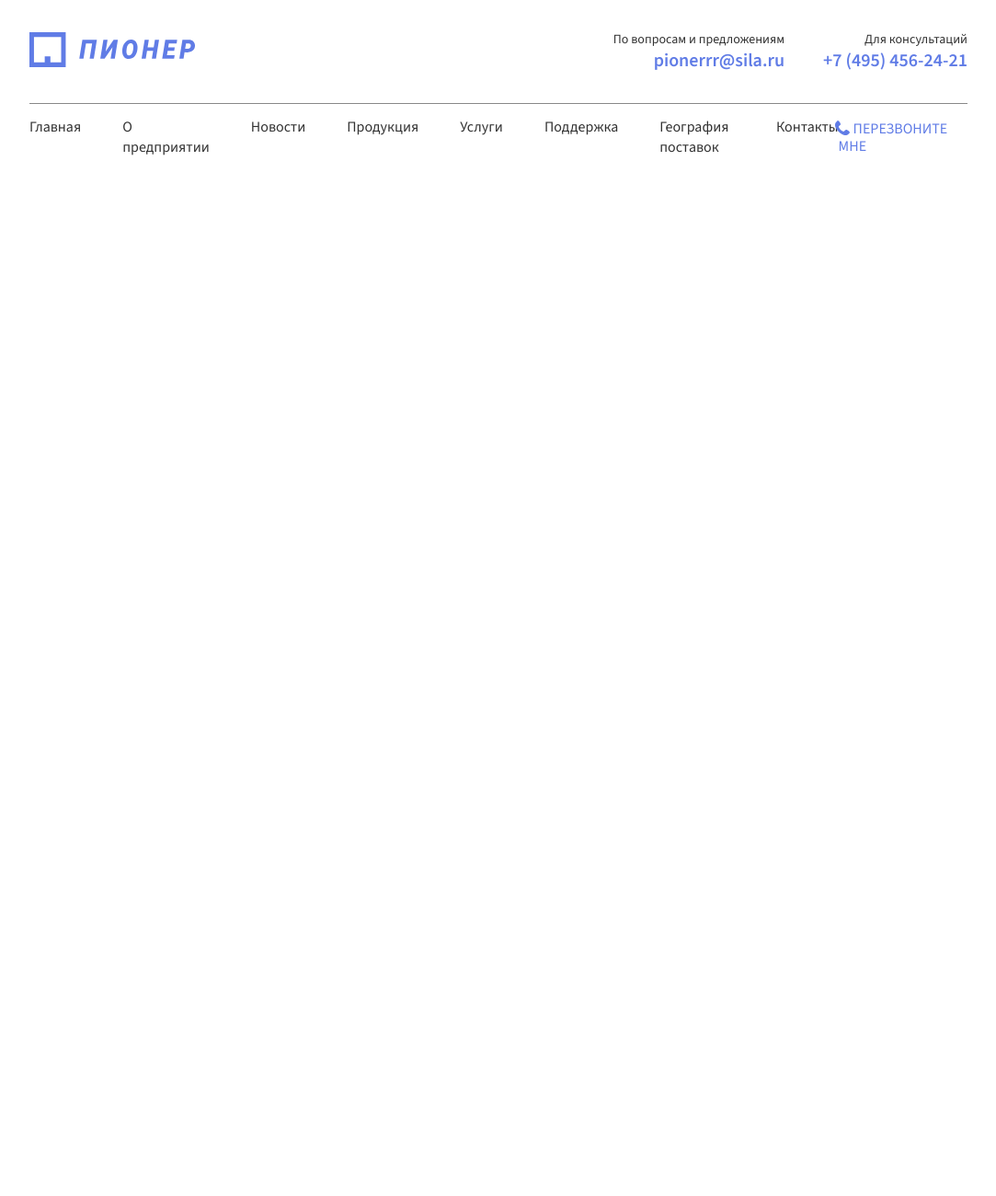
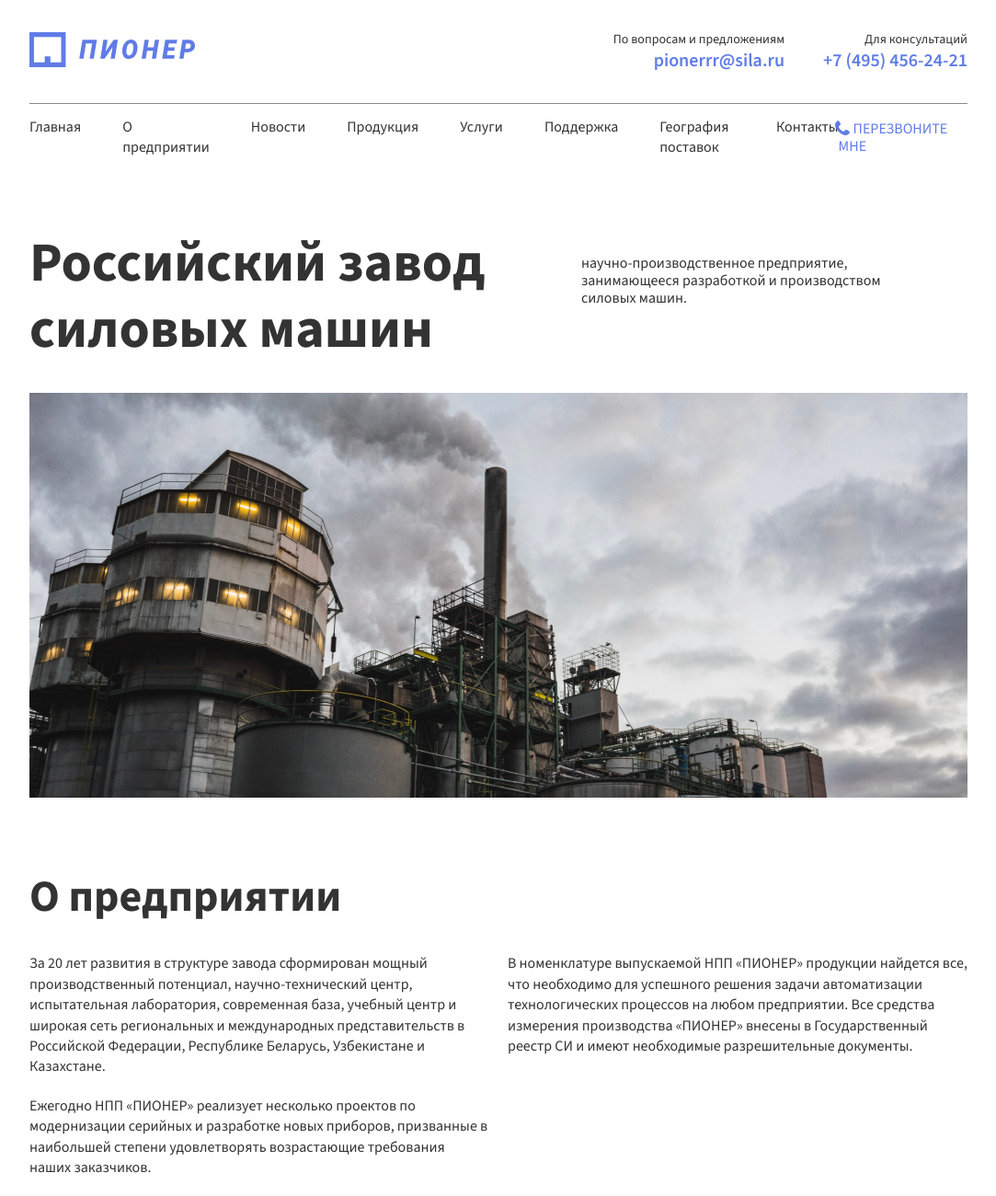
Before and after one commit to xFriezZ/pioner, a plain HTML site: page index.html in a window 1280 px wide. Shown: the top 1300 px of the page at 92% size, without its empty margins (98-1181 px from the left). Before the commit the page ends 800 px from the top, so only its background shows below. Drawn offline with Linux system fonts and the light colour scheme.

Commit message:
feat(main): add hero and about sections with styles

```diff
--- a/index.html
+++ b/index.html
@@ -57,7 +57,58 @@
         <a class="header__callback" href="#">Перезвоните мне</a>
       </div>
     </header>
-    <main></main>
+    <main class="main">
+      <section class="hero">
+        <h1 class="main__title">Российский завод силовых машин</h1>
+        <p class="main__desc">
+          научно-производственное предприятие, занимающееся разработкой и
+          производством силовых машин.
+        </p>
+      </section>
+      <img
+        src="./images/hero.png"
+        alt="Серый завод с дымящейся трубой, днём, в окнах горит свет"
+        class="main__image"
+        width="1180px"
+        height="440px"
+      />
+      <section class="about">
+        <h2 class="about__title">О предприятии</h2>
+        <div class="about__desc">
+          <p class="about__desc-text">
+            За 20 лет развития в структуре завода сформирован мощный
+            производственный потенциал, научно-технический центр, испытательная
+            лаборатория, современная база, учебный центр и широкая сеть
+            региональных и&nbsp;международных представительств в Российской
+            Федерации, Республике Беларусь, Узбекистане и Казахстане.
+          </p>
+          <p class="about__desc-text">
+            В номенклатуре выпускаемой НПП «ПИОНЕР» продукции найдется все, что
+            необходимо для успешного решения задачи автоматизации
+            технологических процессов на любом предприятии. Все средства
+            измерения производства «ПИОНЕР» внесены в Государственный реестр СИ
+            и имеют необходимые разрешительные документы.
+          </p>
+          <p class="about__desc-text about__desc-text--">
+            Ежегодно НПП «ПИОНЕР» реализует несколько проектов по модернизации
+            серийных и разработке новых приборов, призванные в наибольшей
+            степени удовлетворять возрастающие требования наших заказчиков.
+          </p>
+        </div>
+        <div class="about__images">
+          <img
+            src="./images/about-image-1.png"
+            alt="Сварщик в маске выполняет ручную дуговую сварку в мастерской"
+            class="about__images-item"
+          />
+          <img
+            src="./images/about-image-2.png"
+            alt="Производственный цех с двумя автомобилями Audi A6 на этапе сборки"
+            class="about__images-item"
+          />
+        </div>
+      </section>
+    </main>
     <footer></footer>
   </body>
 </html>
--- a/styles/global.css
+++ b/styles/global.css
@@ -30,6 +30,8 @@ a {
 
 img {
   width: 100%;
+  margin: 0;
+  padding: 0;
 }
 
 button {
--- a/styles/style.css
+++ b/styles/style.css
@@ -1,46 +1,48 @@
 :root {
   --font-family: 'Source Sans 3', sans-serif;
-  --main-color: #607ce6;
+  --color-link: #607ce6;
+  --color-main: #333;
 }
 
 /* page */
 .page {
   max-width: 1440px;
+  padding: 32px 130px;
   font-family: var(--font-family);
-  padding: 32px 130px;
 }
 
 /* header */
 .header {
+  margin-top: 3px;
+  margin-bottom: 80px;
   background-image: url(../images/logo.svg);
   background-repeat: no-repeat;
-  margin-top: 3px;
 }
 
 .contact-info {
   display: flex;
   justify-content: flex-end;
   align-items: flex-start;
-  text-align: end;
   gap: 42px;
   margin-bottom: 32px;
+  text-align: end;
 }
 
 .contact-info__title {
-  color: #333;
+  color: var(--color-main);
   font-family: var(--font-family);
+  font-weight: 400;
   font-size: 14px;
   font-style: normal;
-  font-weight: 400;
   line-height: 1.2;
 }
 
 .contact-info__link {
-  color: var(--main-color);
+  color: var(--color-link);
   font-family: var(--font-family);
+  font-weight: 600;
   font-size: 20px;
   font-style: normal;
-  font-weight: 600;
   line-height: normal;
   text-decoration: none;
 }
@@ -60,32 +62,113 @@
 }
 
 .header__navigation-link {
+  color: var(--color-main);
   font-family: var(--font-family);
+  font-weight: 400;
   font-size: 16px;
   font-style: normal;
-  font-weight: 400;
   line-height: 1.20;
-  color: #333;
   text-decoration: none;
 }
 
 .header__callback {
-  color: var(--main-color);
+  color: var(--color-link);
   font-family: var(--font-family);
+  font-weight: 400;
   font-size: 16px;
   font-style: normal;
-  font-weight: 400;
   line-height: 1.20;
+  text-decoration: none;
   text-transform: uppercase;
-  text-decoration: none;
 }
 
 .header__callback::before {
   content: '';
-  background-image: url(../images/phone.svg);
   display: inline-block;
   width: 16px;
   height: 16px;
+  background-image: url(../images/phone.svg);
   background-repeat: no-repeat;
   transform: translate(-4px, 2px);
 }
+
+/* main */
+
+/* hero section */
+.hero {
+  display: flex;
+  gap: 20px;
+}
+
+.main__title {
+  max-width: 580px;
+  margin-bottom: 32px;
+  color: var(--color-main);
+  font-family: var(--font-family);
+  font-weight: 700;
+  font-size: 60px;
+  font-style: normal;
+  line-height: 1.2;
+}
+
+.main__desc {
+  max-width: 379px;
+  padding-top: 26px;
+  color: var(--color-main);
+  font-family: var(--font-family);
+  font-weight: 400;
+  font-size: 16px;
+  font-style: normal;
+  line-height: 1.20;
+}
+
+.main__image {
+  display: block;
+  background-repeat: no-repeat;
+  background-size: contain;
+}
+
+/* about section */
+.about {
+  padding-top: 80px;
+}
+
+.about__title {
+  margin-bottom: 32px;
+  color:  var(--color-main);
+  font-family: var(--font-family);
+  font-weight: 700;
+  font-size: 48px;
+  font-style: normal;
+  line-height: 1.2;
+}
+
+.about__desc {
+  display: grid;
+  grid-template-columns: repeat(2, 1fr);
+  gap: 20px;
+  margin-bottom: 32px;
+}
+
+.about__desc-text {
+  max-width: 580px;
+  color: var(--color-main);
+  font-family: var(--font-family);
+  font-weight: 400;
+  font-size: 16px;
+  font-style: normal;
+  line-height: 1.40;
+}
+
+.about__images {
+  display: flex;
+  flex-wrap: wrap;
+  gap: 20px;
+}
+
+.about__images-item {
+  width: 580px;
+  height: 280px;
+  background-repeat: no-repeat;
+  background-size: contain;
+}
```
Also changed, not shown: images/about-image-1.png (added), images/about-image-2.png (added), images/hero.png (added).
